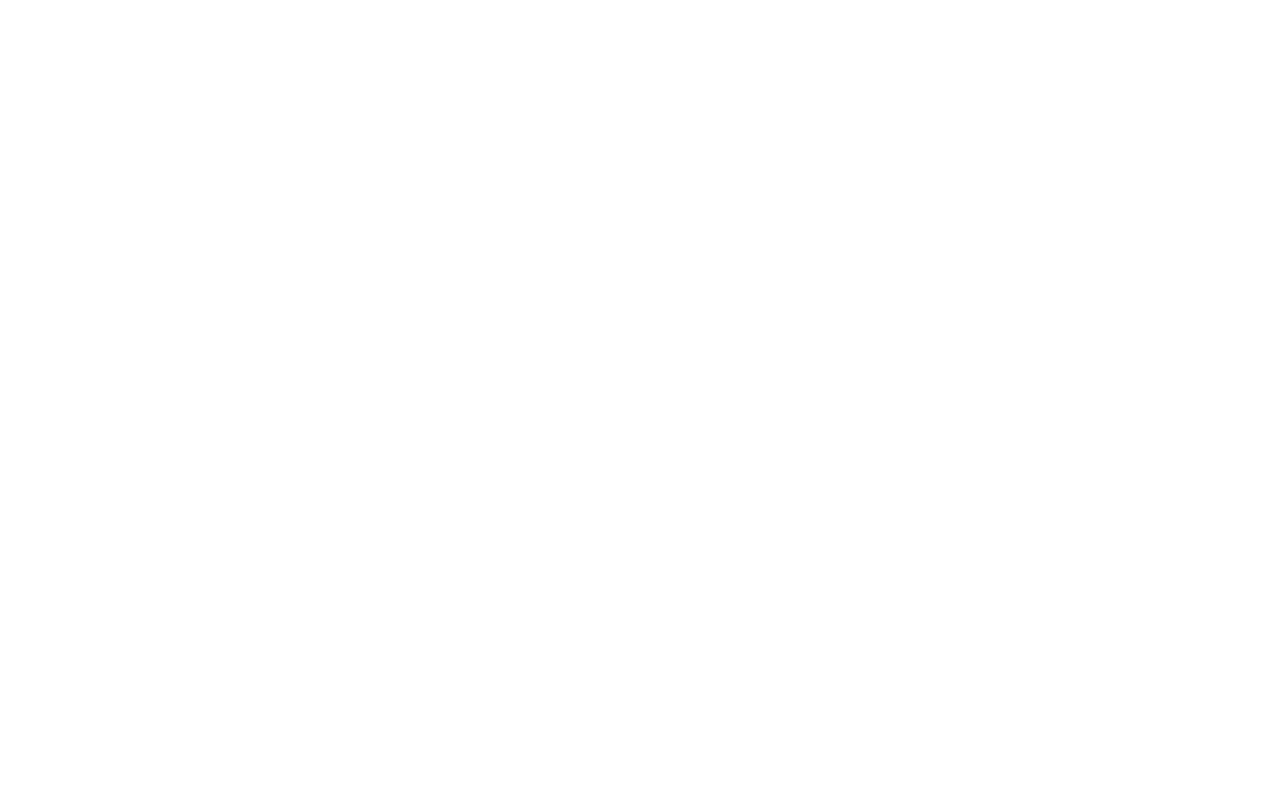
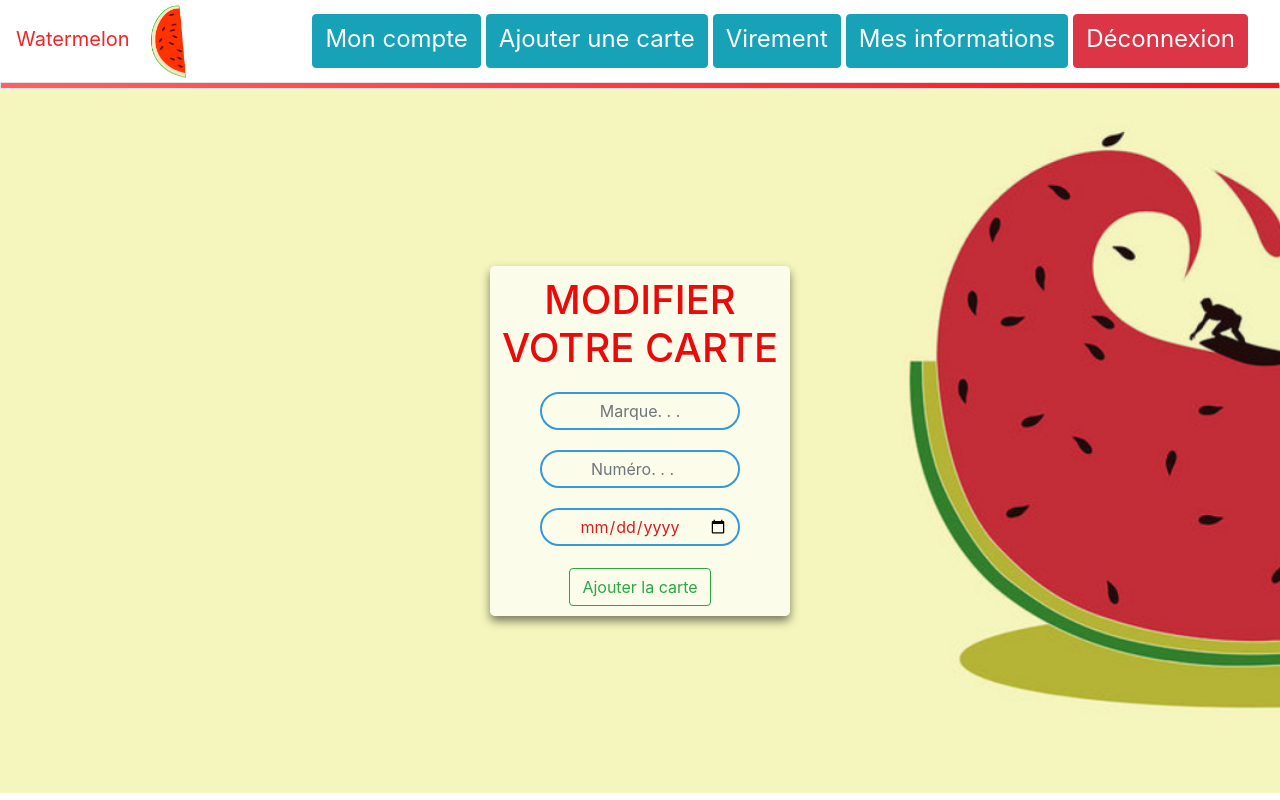
Before and after one commit to L-HommeSage/Projet-js-2019-2020, a React (Create React App) app in the folder watermelon/: page /update_Card in a window 1280 px wide. Built offline with nearby package versions, Linux system fonts and the light colour scheme.

Commit message:
Ajout carte

```diff
--- a/watermelon/src/Account/Account.js
+++ b/watermelon/src/Account/Account.js
@@ -64,11 +64,11 @@ class Account extends Component {
                             if (localStorage.getItem("user_log") == index.user_id) {
                                 return <div className="cardbox">
                                     <div className="blackbar">
-                                        </div>
-                                        <div className="Card">
-                                            <Card id={index.id} four={"#### #### #### " + index.last_four} brand={index.brand} expired_at={index.expired_at} />
-                                        </div>
                                     </div>
+                                    <div className="Card">
+                                        <Card id={index.id} four={"#### #### #### " + index.last_four} brand={index.brand} expired_at={index.expired_at} />
+                                    </div>
+                                </div>
                             }
                         })}
                         <div className="cardbox">
--- a/watermelon/src/App.js
+++ b/watermelon/src/App.js
@@ -11,6 +11,7 @@ import Navigation2 from './Navigation2/Navigation2.js';
 import AddCard from './AddCard/AddCard.js';
 import Informations from './Informations/Informations.js';
 import Authentification from './Authentification/Authentification.js';
+import Update_Card from './Update_Card/Update_Card.js';
 
 
 import Data_users from './Bdd/Data_users';
@@ -65,6 +66,9 @@ class App extends Component {
           <Route exact path='/authentification' component={Navigation2} />
           <Route exact path='/authentification' component={Authentification} />
 
+          <Route exact path='/update_Card' component={Navigation2} />
+          <Route exact path='/update_Card' component={Update_Card} />
+
           <Route exact path='/' component={Homepage} />
           <Route exact path='/inscription' component={Inscription} />
           <Route exact path='/connexion' component={Connexion} />
--- a/watermelon/src/Authentification/Authentification.css
+++ b/watermelon/src/Authentification/Authentification.css
@@ -1,8 +1,12 @@
-.background
-{
+.form {
+    background-color:white;
+    min-height: 88vh;
     background-image: url("../Image/surf.png");
     background-size: 212vh;
     background-position-y: -200px;
-    background-color: rgb(245,246,189);
-    min-height: 89vh;
+    overflow: hidden;
+    display: flex;
+    flex-direction: column;
+    align-items: center;
+    justify-content: center;
 }
--- a/watermelon/src/Authentification/Authentification.js
+++ b/watermelon/src/Authentification/Authentification.js
@@ -1,7 +1,6 @@
 import React, { Component } from 'react';
 import { Button, Form, Input, FormGroup } from 'reactstrap';
 import { Redirect } from 'react-router-dom';
-import { isTemplateElement } from '@babel/types';
 
 class Authentification extends Component {
 
@@ -47,7 +46,7 @@ class Authentification extends Component {
     }
 
     error_message() {
-        return (<p>Mot de passe incorrects !</p>);
+        return (<p>Mot de passe incorrect !</p>);
     }
 
     error_display = () => {
@@ -70,9 +69,9 @@ class Authentification extends Component {
 
     render() {
         return (
-            <div className='background'>
+            <div className='form'>
                 {this.check_redirect()}
-                <div className='form' onSubmit={this.handleSubmit} >
+                <div onSubmit={this.handleSubmit} >
                     <div className='box'>
                         <Form>
                             Tapez votre mot de passe pour authentification
--- a/watermelon/src/Card/Card.js
+++ b/watermelon/src/Card/Card.js
@@ -22,6 +22,9 @@ class Card extends Component {
     authentification = () => {
         localStorage.setItem('del_card', this.state.id);
     }
+    Update = () => {
+        localStorage.setItem('Up_card', this.state.id);
+    }
 
 
     render() {
@@ -32,11 +35,11 @@ class Card extends Component {
                 <div>brand : {this.state.brand} </div>
                 <div>expired_at : {this.state.expired_at} </div>
                 <div className='space'>
-                <Link to='/Authentification'>
+                <Link to='/authentification'>
                 <Button color='danger' onClick ={this.authentification} >Supprimer</Button>
                 </Link>
                 <Link to='/Update_card'>
-                <Button color='success' onClick ={this.authentification} >Modifier</Button>
+                <Button color='success' onClick ={this.Update} >Modifier</Button>
                 </Link>
                 </div>
             </div>
--- a/watermelon/src/Informations/Informations.css
+++ b/watermelon/src/Informations/Informations.css
@@ -12,7 +12,7 @@
 {
     margin: 10px;
     padding: 10px;
-    background-color: rgb(255, 255, 0);
+    background-color: rgb(255, 228, 202);
     border-radius: 5px;
     text-align: center;
 
--- /dev/null
+++ b/watermelon/src/Update_Card/Update_Card.js
@@ -0,0 +1,124 @@
+import React, { Component } from 'react';
+import { Button, Form, Input, FormGroup } from 'reactstrap';
+import { Redirect } from 'react-router-dom';
+import Card from '../Card/Card';
+
+
+class Update_Card extends Component {
+
+    constructor(props) {
+        super(props);
+
+        this.state = {
+            brand: '',
+            lastfour: '',
+            date: '',
+            error: false
+        };
+
+        this.handleChange1 = this.handleChange1.bind(this);
+        this.handleChange2 = this.handleChange2.bind(this);
+        this.handleChange3 = this.handleChange3.bind(this);
+        this.handleSubmit = this.handleSubmit.bind(this);
+
+
+    }
+    handleChange1(event) {
+        this.setState({ brand: event.target.value });
+    }
+
+    handleChange2(event) {
+        this.setState({ lastfour: event.target.value });
+    }
+
+    handleChange3(event) {
+        this.setState({ date: event.target.value });
+    }
+
+    handleSubmit(event) {
+        event.preventDefault();
+
+        let cards = JSON.parse(localStorage.getItem("cards"));
+
+        if (this.state.lastfour > 9999 || this.state.lastfour < 0 || this.state.lastfour == '' || this.state.brand == '' || this.state.date == '') {
+            this.setState({ error: true, check: false });
+        }
+        else {
+            let card = {
+                id: localStorage.getItem('Up_card'),
+                last_four: this.state.lastfour,
+                brand: this.state.brand,
+                expired_at: this.state.date,
+                user_id: localStorage.getItem("user_log")
+            }
+
+            var a = 0;
+            cards.map((index) => {
+                if (index.id == localStorage.getItem('Up_card')) {
+                    cards[a] = card;
+                }
+                else {
+                    a++;
+                }
+            }
+                );
+                localStorage.setItem("cards", JSON.stringify(cards));
+                this.setState({ check: true });
+            }
+
+
+
+
+
+    }
+
+        check_redirect = () => {
+            if (this.state.check) {
+                return (
+                    <Redirect to='/account' />
+                );
+            }
+        }
+
+        error_message() {
+            return (<p>Un des champs est vide ou incorrect. Nous vous rappelons qu'il ne faut saisir que les 4 derniers numéro de votre carte et la date d'expiration doit etre supérieur à la date d'aujourd'hui</p>);
+        }
+
+        error_display = () => {
+            if (this.state.error) {
+                return (<div className="error">{this.error_message()}</div>);
+            }
+            else {
+
+            }
+        }
+
+        render() {
+            return (
+                <div className='form'  >
+                    {this.check_redirect()}
+                    <div class='box' onSubmit={this.handleSubmit}>
+                        <Form>
+                            <h1>Modifier votre carte</h1>
+                            <FormGroup>
+                                <Input type="text" name="marque" id="d" placeholder="Marque. . ." value={this.state.brand} onChange={this.handleChange1} />
+                            </FormGroup>
+                            <FormGroup>
+                                <Input type="number" name="lastfour" id="lf" placeholder="Numéro. . ." value={this.state.lastfour} onChange={this.handleChange2} />
+                            </FormGroup>
+                            <FormGroup>
+                                <Input type="date" name="Date" id="d" placeholder="Date. . ." value={this.state.date} onChange={this.handleChange3} />
+                            </FormGroup>
+                            <div>
+                                <Button outline color="success">Ajouter la carte</Button>
+                            </div>
+                        </Form>
+                    </div>
+                    {this.error_display()}
+
+                </div>
+            );
+        }
+    }
+
+    export default Update_Card;
```
Also changed, not shown: watermelon/src/Update_Card/Update_Card.txt (added).
